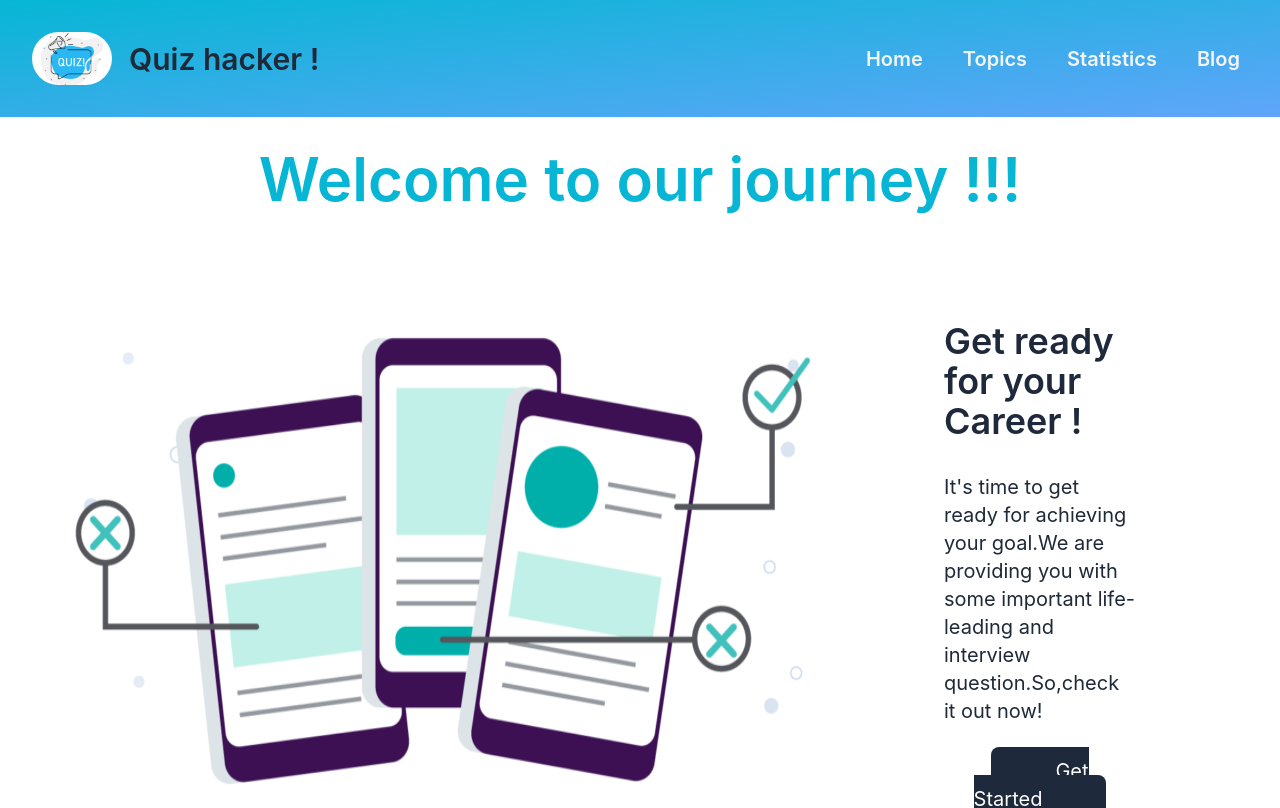
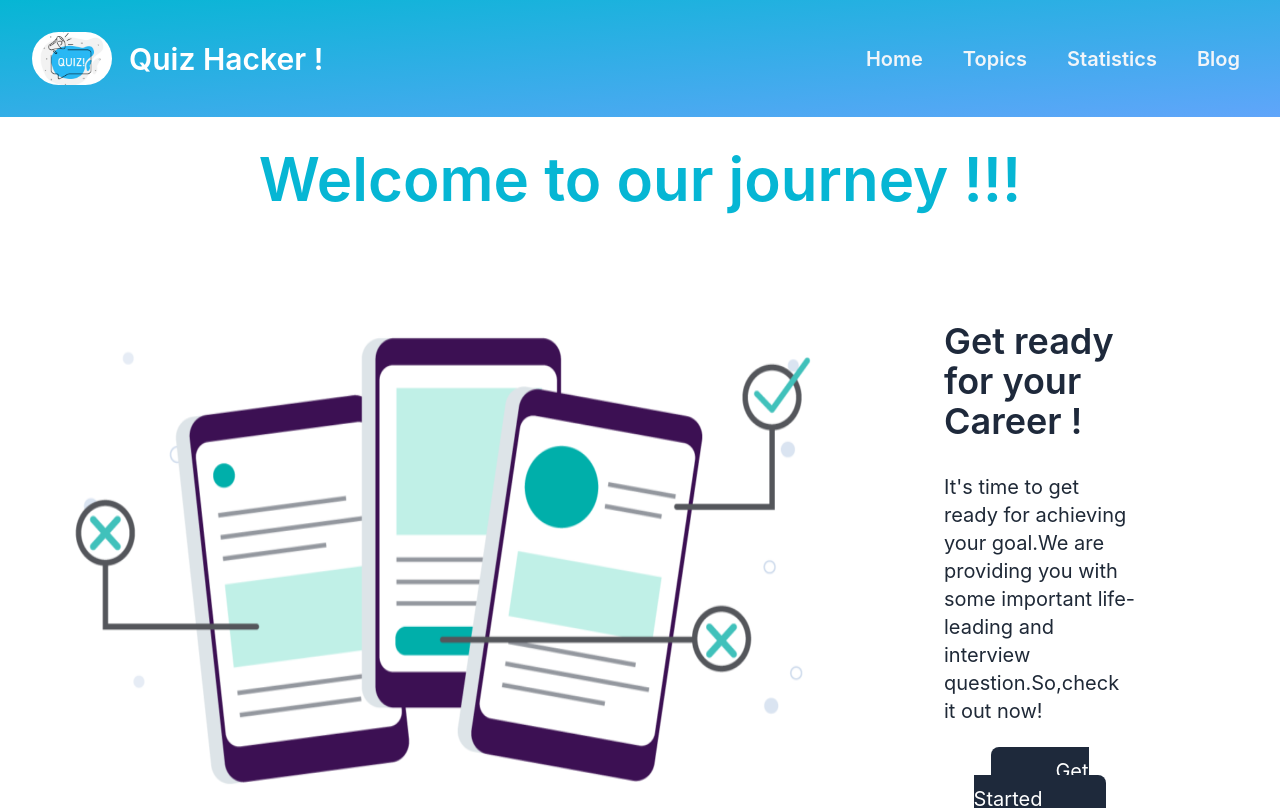
Before and after one commit to SanjidaAkterAfia0307/quiz-crackers, a React (Create React App) app: page / in a window 1280 px wide. Shown: the top 808 px of the page. Built offline with nearby package versions, Linux system fonts and the light colour scheme.

Commit message:
all done expect readme

```diff
--- a/src/components/Header/Header.js
+++ b/src/components/Header/Header.js
@@ -7,37 +7,12 @@ import { getOpen } from '../../utilities/fakedb';
 
 const Header = () => {
 
-    // const [open,setOpen]=useState()
-    // useEffect(()=>{
-    //     getOpen()
-    // },[])
-    // return (
-    //     <div className='flex justify-between items-center md:px-20  md:py-12 rounded-b-md  bg-gradient-to-br from-cyan-500 to-blue-400'>
-    //         <div className='flex items-center p-4'>
-    //             <img className='md:w-20 w-8 rounded-full' src={logo} alt="" />
-    //             <h3 className='lg:text-5xl text-xl ml-4 font-semibold text-slate-100'>Quiz Hacker !</h3>
-    //         </div>
-    //         <div className={`${open ? "block absolute top-14  bg-gradient-to-br to-cyan-500 from-blue-400":"hidden "} md:block `}>
-    //             <Link className={`ml-6 font-semibold text-xl text-slate-100 hover:underline underline-offset-2 `} to="/">Home</Link>
-    //             <Link className={`ml-6 font-semibold text-xl text-slate-100 hover:underline underline-offset-2 `} to="/topics">Topics</Link>
-    //             <Link className={`ml-6 font-semibold text-xl text-slate-100 hover:underline underline-offset-2 `} to="/statistics">Statistics</Link>
-    //             <Link className={`ml-6 font-semibold text-xl text-slate-100 hover:underline underline-offset-2 `} to="/blog">Blog</Link>
-    //         </div>
-    //             <FontAwesomeIcon className='text-white w-16 flex md:hidden' onClick={()=>setOpen(!open)} icon={faBars}></FontAwesomeIcon>
-    //     </div>
 
-    // );
-
-
-
-
-
-
-return(
+    return (
         <div className="navbar flex flex-col md:flex-row p-8  bg-base-100 bg-gradient-to-br from-cyan-500 to-blue-400">
             <div className="flex-1">
                 <img className='md:w-20 w-8 rounded-full' src={logo} alt="" />
-    <p className="btn btn-ghost normal-case md:text-3xl">Quiz hacker !</p>
+                <p className="btn btn-ghost normal-case text-2xl font-semibold text-white md:text-3xl">Quiz Hacker !</p>
             </div>
             <div className="flex-none">
                 <ul className="menu menu-horizontal p-0">
--- a/src/components/Option/Option.js
+++ b/src/components/Option/Option.js
@@ -10,7 +10,7 @@ const Option = ({ option, correct }) => {
 
 
     const handleCorrect=()=>{
-        console.log(option)
+
         if(option === correct ){
             setCorrect(Correct+1)
             toast(`Correct Answer` , {
--- a/src/components/Question/Question.js
+++ b/src/components/Question/Question.js
@@ -4,9 +4,9 @@ import { FontAwesomeIcon } from '@fortawesome/react-fontawesome'
 import { faEye } from '@fortawesome/free-solid-svg-icons'
 
 const Question = ({ questions }) => {
-    // console.log(questions)
+
     const { options, id, question, correctAnswer } = questions
-    // console.log(correctAnswer)
+
     const[ans,setAns]=useState(false)
 
     return (
@@ -21,7 +21,7 @@ const Question = ({ questions }) => {
                 </div>
             </div>
             {
-                options.map(option => <Option option={option} correct={correctAnswer}></Option>)
+                options.map(option => <Option  option={option} correct={correctAnswer}></Option>)
             }
         </div>
     );
--- a/src/components/Quiz/Quiz.js
+++ b/src/components/Quiz/Quiz.js
@@ -5,9 +5,8 @@ import Question from '../Question/Question';
 
 const Quiz = () => {
     const TopicName=useLoaderData().data.name
-    // console.log(TopicName)
+
     const allQuestoins=useLoaderData().data.questions
-    // console.log(allQuestoins)
 
     const [Correct,setCorrect]=useContext(CorrectContext)
     const [Wrong,setWrong]=useContext(WrongContext)
--- a/src/components/Topic/Topic.js
+++ b/src/components/Topic/Topic.js
@@ -4,9 +4,9 @@ import { FontAwesomeIcon } from '@fortawesome/react-fontawesome'
 import { faArrowRight } from '@fortawesome/free-solid-svg-icons'
 
 const Topic = ({topic}) => {
-    console.log(topic)
+
     const {logo,name,total,id}=topic
-    console.log(id)
+
     return (
         <div className='shadow-lg bg-gradient-to-b from-cyan-700 to-blue-800 rounded-2xl p-4 lg:w-96 text-white'>
             <img className='w-full h-56' src={logo} alt="" />
--- a/src/components/Topics/Topics.js
+++ b/src/components/Topics/Topics.js
@@ -4,7 +4,7 @@ import Topic from '../Topic/Topic';
 
 const Topics = () => {
     const topics=useLoaderData().data
-    console.log(topics)
+
     return (
         <div className=' grid  lg:grid-cols-4 md:grid-cols-2  md:gap-20 gap-6 md:px-20 p-10 my-20'>
             {
```
Lines whose indentation alone changed are shown as unchanged.
